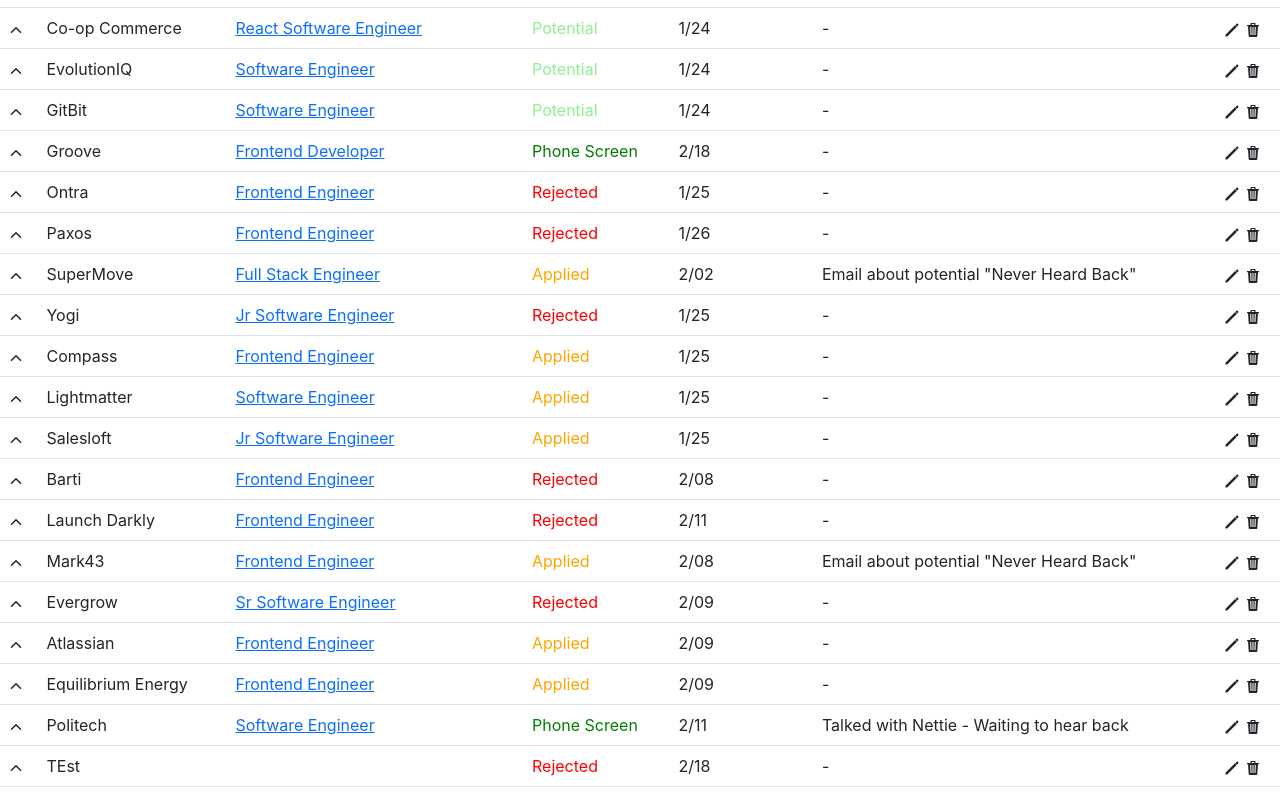
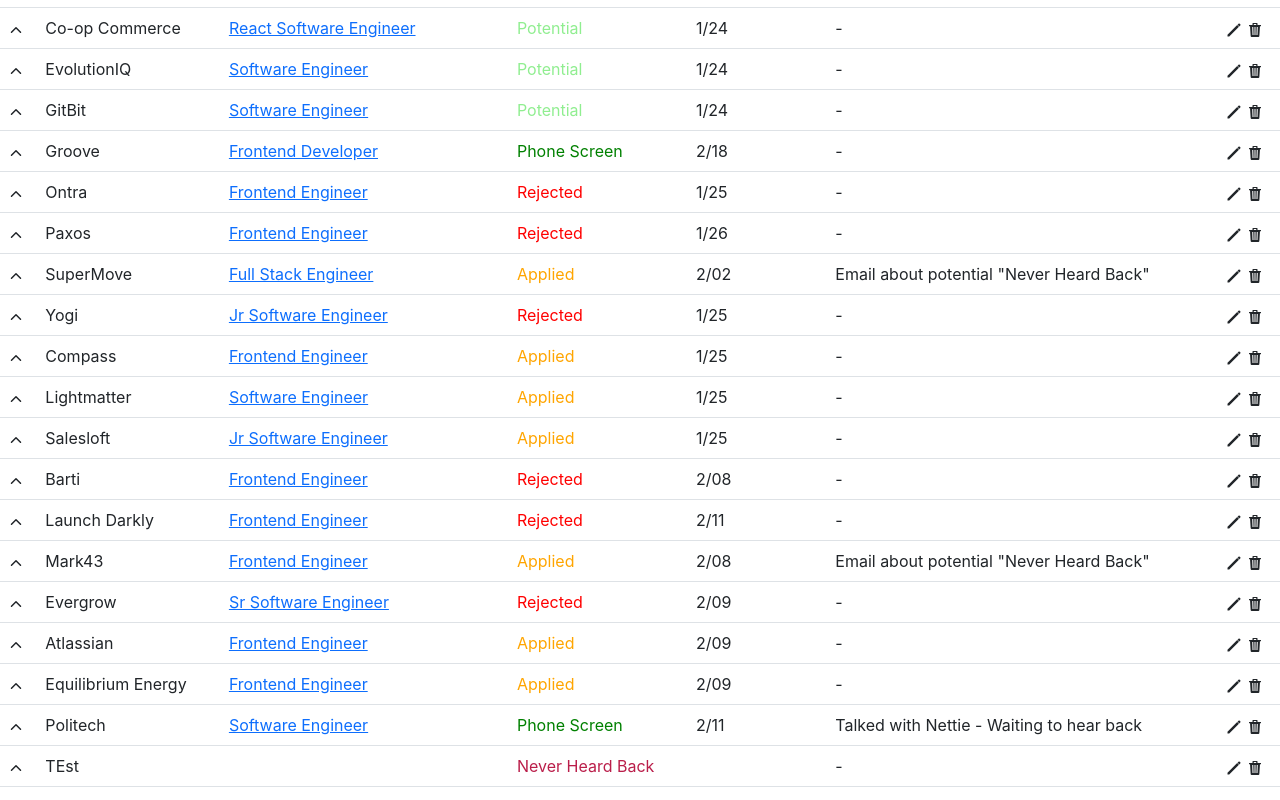
Before and after one commit to Gnola/job_tracker, a React (Create React App) app in the folder client/: page / in a window 1280 px wide. Shown: the part 620-1420 px from the top of the page. Built offline with nearby package versions, Linux system fonts and the light colour scheme; data requests are answered from the project's data file.

Commit message:
Took off .filter((update, i) => i !== 0) on job updates to add edit func

```diff
--- a/client/db.json
+++ b/client/db.json
@@ -794,7 +794,7 @@
     },
     {
       "id": "b6aa2ac8-7cab-4553-a12e-e233c184ad56",
-      "status": "Rejected",
+      "status": "Never Heard Back",
       "date": "2/16",
       "company": "TEst",
       "jobTitle": "",
@@ -807,9 +807,21 @@
       "notes": "",
       "updates": [
         {
+          "id": "03295944-2a1e-4e22-9b23-6661dc1a7fe0",
+          "statusUpdate": "Never Heard Back",
+          "updateDate": "",
+          "updateNotes": "-"
+        },
+        {
+          "id": "42ed9200-d299-4441-a8d7-2199d76c7568",
+          "statusUpdate": "Technical Interview",
+          "updateDate": "",
+          "updateNotes": "-"
+        },
+        {
           "id": "beb0eb9f-6009-446f-82c5-56f078c7bdfc",
           "statusUpdate": "Rejected",
-          "updateDate": "2/18",
+          "updateDate": "2/17",
           "updateNotes": "-"
         },
         {
--- a/client/src/App.css
+++ b/client/src/App.css
@@ -1,16 +1,11 @@
 .hide {
   display: none;
 }
-.green {
-  background: 'green'
-}
-.orange {
-  background: 'orange'
-}
+
 .bold {
   font-weight: bold;
 }
 
 .job {
-  background: lightgrey;
+  background: rgba(14, 110, 253, .5);
 }
--- a/client/src/_Job.js
+++ b/client/src/_Job.js
@@ -11,8 +11,6 @@
   const [statusColor, setStatusColor] = useState('') // Sets status color
 
   const [editing, setEditing] = useState(false)
-  const [editedSection, setEditedSection] = useState('')
-  const [editedValue, setEditedValue] = useState('')
 
   useEffect(() => {
     // Apply conditional coloring for status'
@@ -26,11 +24,20 @@
       case 'Phone Screen':
         setStatusColor('green')
         break;
+      case 'Technical Interview':
+        setStatusColor('green')
+        break;
+      case 'Behavioral Interview':
+        setStatusColor('green')
+        break;
+      case 'Never Heard Back':
+        setStatusColor('#ba1e4a')
+        break;
       case 'Rejected':
         setStatusColor('red')
         break;
       default:
-        setStatusColor('white')
+        setStatusColor('black')
     }
   })
 
@@ -48,17 +55,21 @@
         <td className={jobOpened ? 'bold' : null} style={{color:statusColor}} >{job.updates.length < 1 ? job.status : job.updates[0]?.statusUpdate}</td>
         <td className={jobOpened ? 'bold' : null}>{job.updates[0]?.updateDate}</td>
         <td className={jobOpened ? 'bold' : null}>{job.updates[0]?.updateNotes}</td>
-        {!jobOpened ? <td><IoPencilSharp style={{cursor:'pointer'}} onClick={() => {
-          setEditingJob(!editingJob)
-          setJobToEdit(job)
-        }}/><IoTrashSharp style={{cursor:'pointer', marginLeft:'5px'}} onClick={() => deleteJob(job)}/></td> : <td></td>}
+        { !jobOpened ?
+          <td><IoPencilSharp style={{cursor:'pointer'}} onClick={() => {
+              setEditingJob(!editingJob)
+              setJobToEdit(job)
+            }}/><IoTrashSharp style={{cursor:'pointer', marginLeft:'5px'}} onClick={() => deleteJob(job)}/>
+          </td>
+          :
+          <td><IoPencilSharp style={{cursor:'pointer'}} onClick={() => {setEditing(!editing)}}/></td>}
       </tr>
       { jobOpened &&
         <>
           { job.updates.length > 1 &&
             job.updates.map((update, i) => (
               <JobUpdate key={i} job={job} update={update}  />
-            )).filter((update, i) => i !== 0)
+            ))
           }
           <AddJobUpdate job={job} />
           <tr className={jobOpened ? 'job': null}>
--- a/client/src/_JobList.js
+++ b/client/src/_JobList.js
@@ -22,7 +22,7 @@
         break;
       case 'active':
         setClicked('active')
-        setFilteredJobs(jobs.filter(job => job.status !== 'Rejected'))
+        setFilteredJobs(jobs.filter(job => job.status !== 'Rejected' && job.status !== 'Potential'))
         break;
       case 'done':
         setClicked('done')
```
Also changed, not shown: client/src/_JobUpdate.js (line endings or trailing spaces), client/src/logo.svg (deleted).
